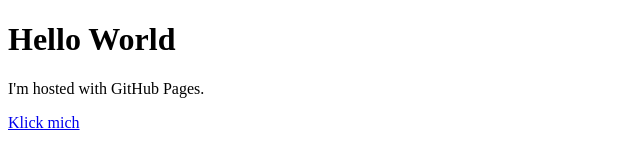
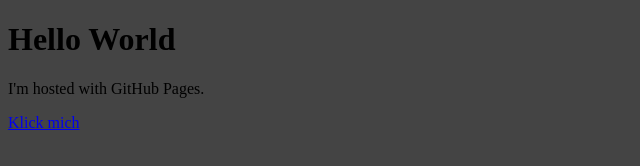
Before and after one commit to Skyjumper07/Skyjumper07.github.io, a plain HTML site: page index.html in a window 1280 px wide. Shown: the whole page, without its empty margins (0-640 px from the left). Drawn offline with Linux system fonts and the light colour scheme.

Commit message:
Update index.html

```diff
--- a/index.html
+++ b/index.html
@@ -2,7 +2,7 @@
 <html>
 
     <head>
-        <link rel="stylesheet" type="text/css" href="main.css" media=”screen” />
+        <link rel="stylesheet" href="main.css">
     </head>
 
     <body>
```
